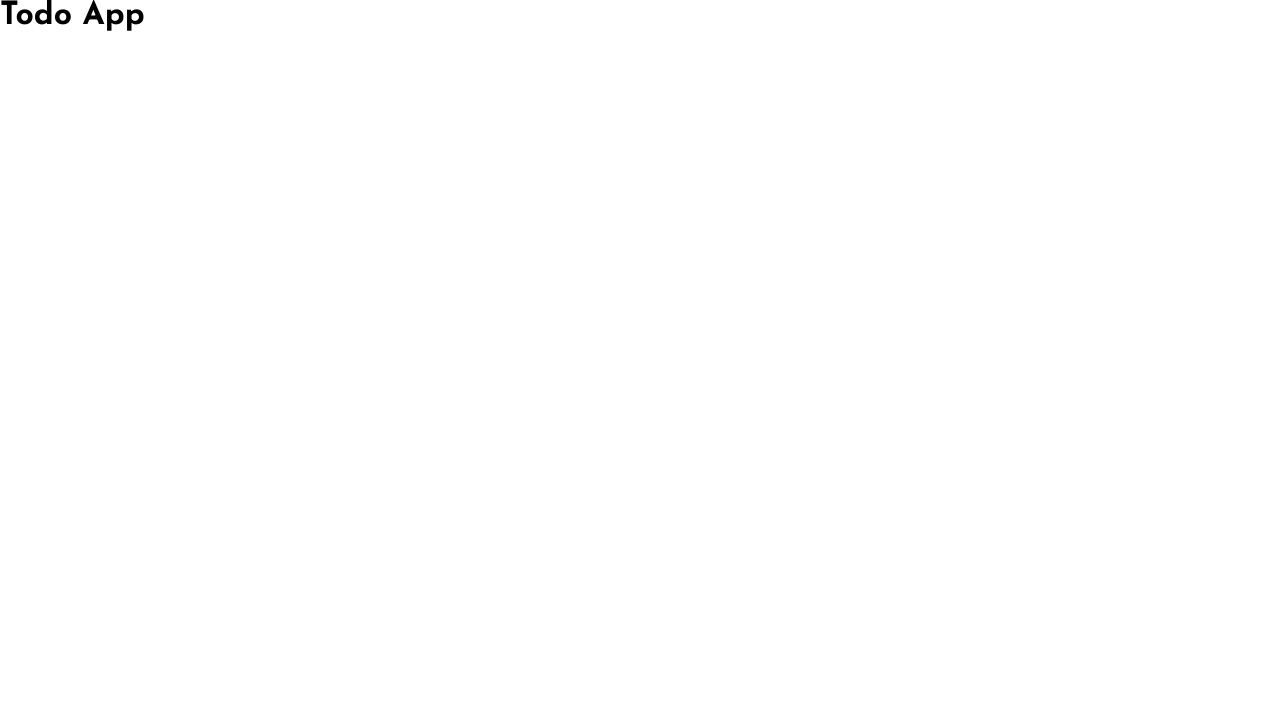
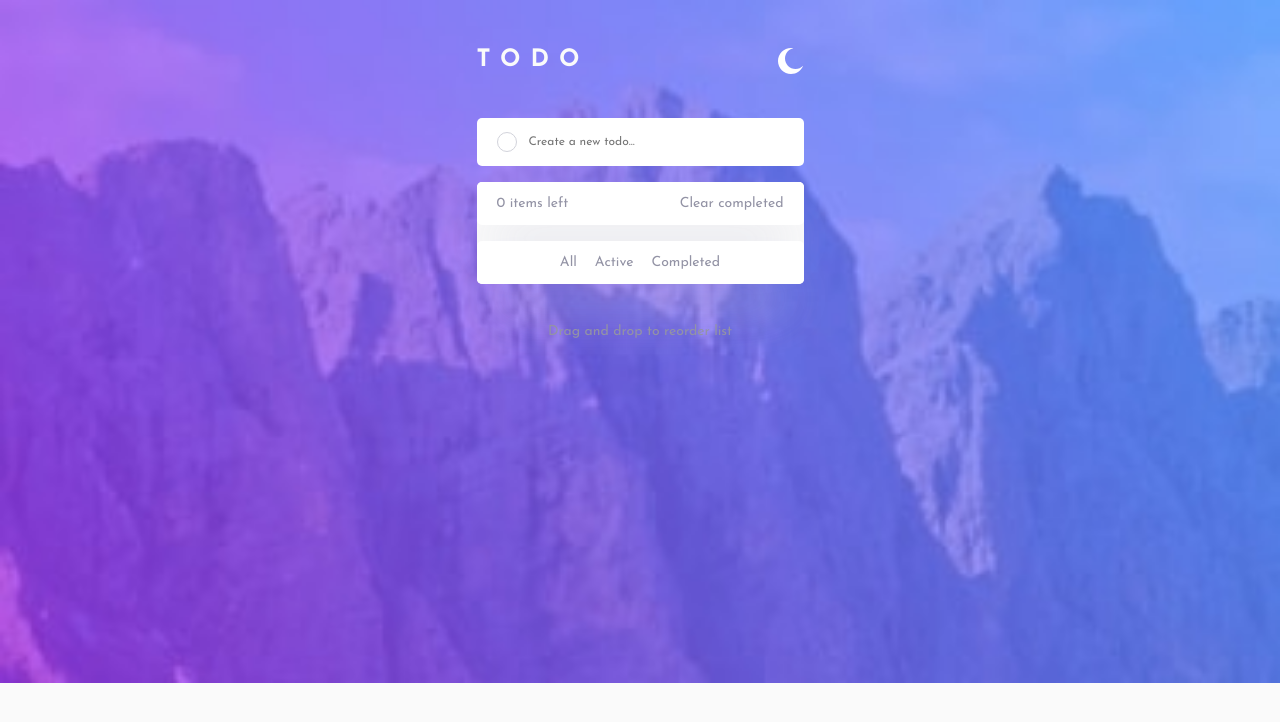
Before and after one commit to dev-fa/todo-app, a website built with webpack: page dist/index.html in a window 1280 px wide. Built offline with nearby package versions, Linux system fonts and the light colour scheme.

Commit message:
Add initial styling

```diff
--- a/src/sass/modules/_boilerplate.scss
+++ b/src/sass/modules/_boilerplate.scss
@@ -11,6 +11,22 @@ html {
   padding: 0;
 }
 
+:root {
+  --box-shadow-primary: 0 35px 50px -15px rgba(194, 195, 214, 0.8);
+}
+
+:root,
+.light-theme {
+  --clr-primary: hsl(220, 98%, 61%);
+  --clr-primary-gradient: linear-gradient hsl(192, 100%, 67%),
+    hsl(280, 87%, 65%);
+  --clr-neutral-200: hsl(0, 0%, 98%);
+  --clr-neutral-300: hsl(235, 32%, 92%);
+  --clr-neutral-400: hsl(233, 11%, 84%);
+  --clr-neutral-500: hsl(240, 9%, 61%);
+  --clr-neutral-600: hsl(235, 19%, 35%);
+}
+
 body {
   font-family: 'Josefin Sans', sans-serif;
 }
@@ -18,6 +34,16 @@ body {
 button {
   font-family: inherit;
   border: none;
+}
+
+input {
+  appearance: none;
+  font-family: inherit;
+  border: none;
+}
+
+input:focus {
+  outline: none;
 }
 
 .sr-only {
--- a/src/sass/modules/_index.scss
+++ b/src/sass/modules/_index.scss
@@ -1 +1,3 @@
 @forward 'boilerplate';
+@forward 'layouts';
+@forward 'todo';
--- /dev/null
+++ b/src/sass/modules/_layouts.scss
@@ -0,0 +1,13 @@
+main {
+  min-height: 100svh;
+  min-height: 100vh;
+  max-height: 100%;
+  padding: 48px 24px;
+  background-image: url(./assets/bg-mobile-light.jpg);
+  background-repeat: no-repeat;
+  background-color: var(--clr-neutral-200);
+  background-size: 100% auto;
+  display: flex;
+  flex-direction: column;
+  align-items: center;
+}
--- /dev/null
+++ b/src/sass/modules/todo/_box.scss
@@ -0,0 +1,38 @@
+@use '../functions' as f;
+
+.todo-box {
+  width: 100%;
+  max-width: 327px;
+  background-color: #fff;
+  padding: 14px 20px;
+  border-radius: 5px;
+  display: flex;
+  align-items: center;
+  justify-content: space-between;
+
+  &--create {
+    margin-bottom: 16px;
+  }
+
+  &__main {
+    display: flex;
+    align-items: center;
+    // width: 100%;
+    gap: 12px;
+  }
+
+  &__text {
+    font-size: f.rem(12);
+    color: var(--clr-neutral-600);
+    // width: 100%;
+  }
+}
+
+.btn-circle {
+  border-radius: 100%;
+  border: 1px solid var(--clr-neutral-400);
+  background: none;
+  min-width: 20px;
+  min-height: 20px;
+  order: -1;
+}
--- /dev/null
+++ b/src/sass/modules/todo/_footer.scss
@@ -0,0 +1,27 @@
+@use '../functions' as f;
+
+.todo-footer {
+  background-color: var(--clr-neutral-200);
+  border-radius: 5px;
+  width: 100%;
+  max-width: 327px;
+}
+
+.todo-box {
+  &--items,
+  &--states {
+    color: var(--clr-neutral-500);
+    font-size: f.rem(14);
+  }
+
+  &--items {
+    box-shadow: var(--box-shadow-primary);
+  }
+
+  &--states {
+    box-shadow: var(--box-shadow-primary);
+    margin-top: 16px;
+    justify-content: center;
+    gap: 18px;
+  }
+}
--- /dev/null
+++ b/src/sass/modules/todo/_header.scss
@@ -0,0 +1,16 @@
+@use '../functions' as f;
+
+.todo-header {
+  display: flex;
+  justify-content: space-between;
+  width: 100%;
+  max-width: 327px;
+  margin-bottom: 40px;
+}
+
+.logo {
+  color: var(--clr-neutral-200);
+  font-weight: 700;
+  letter-spacing: 10px;
+  font-size: f.rem(24);
+}
--- /dev/null
+++ b/src/sass/modules/todo/_index.scss
@@ -0,0 +1,4 @@
+@forward 'header';
+@forward 'box';
+@forward 'footer';
+@forward 'instructions';
--- /dev/null
+++ b/src/sass/modules/todo/_instructions.scss
@@ -0,0 +1,7 @@
+@use '../functions' as f;
+
+.instructions {
+  color: var(--clr-neutral-500);
+  font-size: f.rem(14);
+  margin-top: 40px;
+}
```
Also changed, not shown: dist/index.html, dist/style.css, 1 other file.
